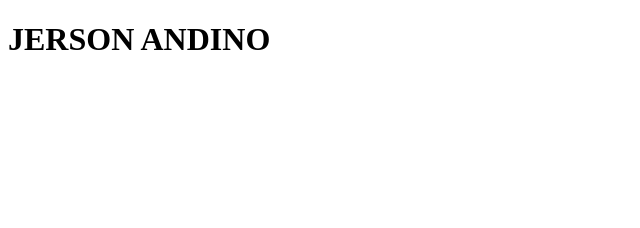
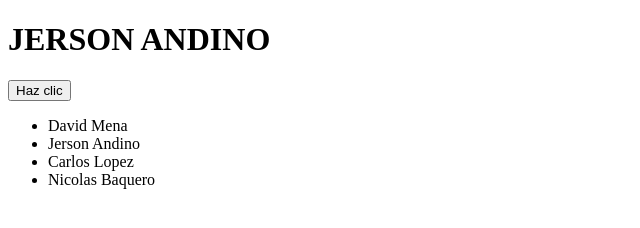
Before and after one commit to JersonAndino/DEMOGIT, a plain HTML site: page index.html in a window 1280 px wide. Shown: the whole page, without its empty margins (0-640 px from the left). Drawn offline with Linux system fonts and the light colour scheme.

Commit message:
Cambios html david

```diff
--- a/index.html
+++ b/index.html
@@ -8,5 +8,15 @@
 </head>
 <body>
     <h1>JERSON ANDINO</h1>
+
+    <div class="container">
+  <button class="btn">Haz clic</button>
+  <ul class="name-list">
+    <li>David Mena</li>
+    <li>Jerson Andino</li>
+    <li>Carlos Lopez</li>
+    <li>Nicolas Baquero</li>
+  </ul>
+</div>
 </body>
 </html>
```
Also changed, not shown: styles.css (added).
